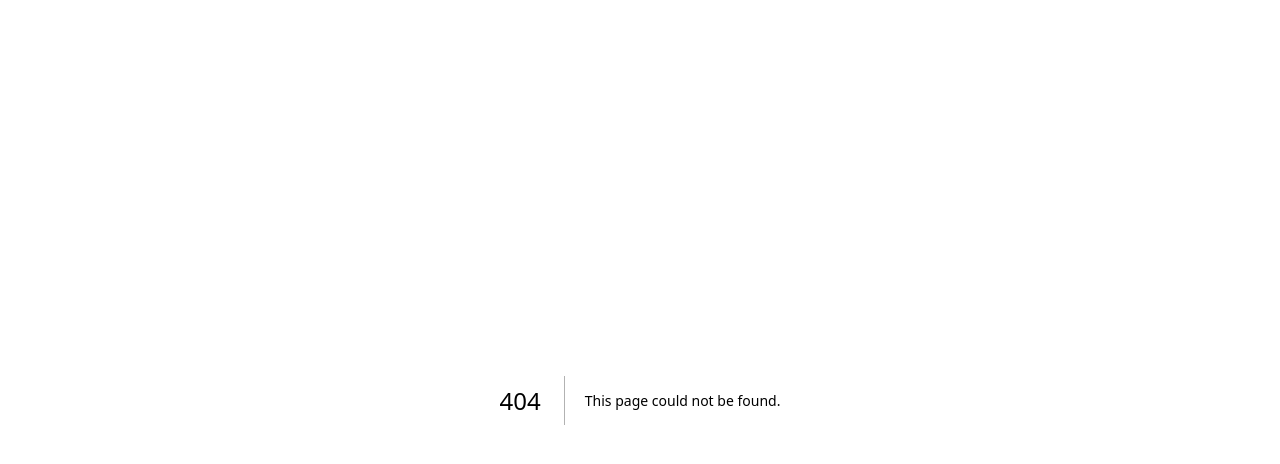
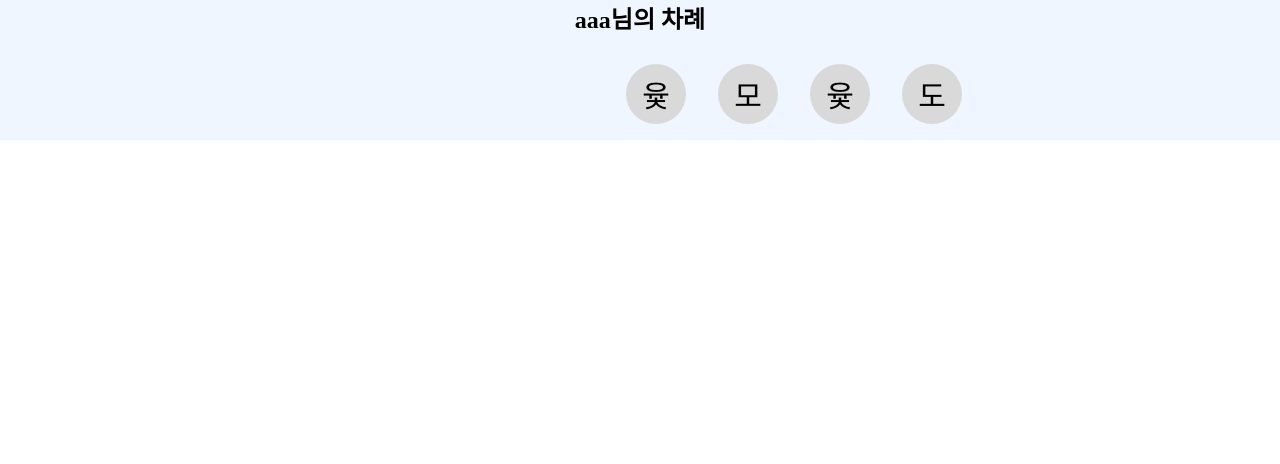
Before and after one commit to YutjjakNori/main, a Next.js app in the folder front-yut/: page /yutThrow in a window 1280 px wide. Before the commit this address had no page. Shown: the top 464 px of the page. Built offline with nearby package versions, Linux system fonts and the light colour scheme.

Commit message:
Feat: 윷 던지기 이미지

```diff
--- /dev/null
+++ b/front-yut/pages/StyledThrow.tsx
@@ -0,0 +1,20 @@
+import * as style from "./YutImage.style";
+
+interface YutImageProps {
+  Icon?: any;
+  width?: string;
+  height?: string;
+}
+
+function StyledThrow({ Icon, width, height }: YutImageProps) {
+  return (
+    <>
+      <style.StyledThrow width={width} height={height}>
+        <Icon />
+      </style.StyledThrow>
+    </>
+  );
+}
+
+export type { YutImageProps };
+export default StyledThrow;
--- /dev/null
+++ b/front-yut/pages/YutImage.style.tsx
@@ -0,0 +1,13 @@
+import styled from "styled-components";
+import { YutImageProps } from "./StyledThrow";
+
+const StyledThrow = styled.div<YutImageProps>`
+  /* width: 100%; */
+
+  svg {
+    width: ${(props) => props.width || "60%"};
+    height: ${(props) => props.height || "60%"};
+  }
+`;
+
+export { StyledThrow };
--- a/front-yut/pages/compoTest.tsx
+++ b/front-yut/pages/compoTest.tsx
@@ -16,7 +16,9 @@ const CompoTest = () => {
   };
   const exitBtnInfo: CircleButtonProps = {
     Icon: Svg,
+    fontSize: "",
     text: "",
+    color: "#575757",
     backgroundColor: "#EA857C",
     borderColor: "transparent",
   };
@@ -34,7 +36,9 @@ const CompoTest = () => {
       <StyledContainer2>
         <CircleButton
           Icon={exitBtnInfo.Icon}
+          fontSize={exitBtnInfo.fontSize}
           text={exitBtnInfo.text}
+          color={exitBtnInfo.color}
           backgroundColor={exitBtnInfo.backgroundColor}
           borderColor={exitBtnInfo.borderColor}
         />
--- /dev/null
+++ b/front-yut/pages/yutThrow.tsx
@@ -0,0 +1,92 @@
+import { useState } from "react";
+import styled from "styled-components";
+import CircleButton from "@/present/common/Button/CircleButton";
+import { CircleButtonProps } from "@/present/common/Button/CircleButton";
+
+import Svg from "@/public/icon/do.svg";
+import { StyledThrow } from "./YutImage.style";
+import { YutImageProps } from "./StyledThrow";
+
+const YutThrow = () => {
+  const [name, setName] = useState("aaa");
+  const [resList, setResList] = useState<Array<string>>([
+    "윷",
+    "모",
+    "윷",
+    "도",
+  ]);
+
+  const yutResultInfo: CircleButtonProps = {
+    text: "윷",
+    fontSize: "",
+    color: "black",
+    backgroundColor: "#D9D9D9",
+    borderColor: "transparent",
+  };
+
+  const yutImageInfo: YutImageProps = {
+    Icon: Svg,
+    width: "100px",
+    height: "50px",
+  };
+
+  return (
+    <StyledContainer>
+      <StyledName>{name}님의 차례</StyledName>
+      <StyledContainer2>
+        <StyledResult>
+          {resList.map((data, index) => {
+            return (
+              <CircleButton
+                text={data}
+                fontSize={yutResultInfo.fontSize}
+                color={yutResultInfo.color}
+                backgroundColor={yutResultInfo.backgroundColor}
+                borderColor={yutResultInfo.borderColor}
+              />
+            );
+          })}
+        </StyledResult>
+        <StyledThrow
+          Icon={yutImageInfo.Icon}
+          width={yutImageInfo.width}
+          height={yutImageInfo.height}
+        />
+        {/* <Svg></Svg> */}
+      </StyledContainer2>
+    </StyledContainer>
+  );
+};
+
+const StyledContainer = styled.div`
+  text-align: center;
+  background-color: #f0f6ff;
+`;
+
+const StyledName = styled.h2`
+  /* font-family: */
+  margin-bottom: 1%;
+`;
+
+const StyledContainer2 = styled.div`
+  width: 50%;
+  margin: auto;
+`;
+
+const StyledResult = styled.div`
+  font-weight: bold;
+  width: 60px;
+  font-size: 30px;
+  color: red;
+  margin: auto;
+  display: flex;
+  justify-content: space-evenly;
+`;
+
+// const StyledThrow = styled.div`
+//   display: flex;
+//   justify-content: center;
+//   align-items: center;
+// `;
+
+export default YutThrow;
--- a/front-yut/present/common/Button/CircleButton.style.tsx
+++ b/front-yut/present/common/Button/CircleButton.style.tsx
@@ -5,11 +5,18 @@ const StyledButton = styled.button<CircleButtonProps>`
   width: 100%; //${(props) => props.width || "10rem"};
   aspect-ratio: 1/1;
   border-radius: 50%;
-  color: #575757;
+  font-size: ${(props) =>
+    props.fontSize || "1em"}; // 부모 요소에서 font-size를 지정해줘야함
+  color: ${(props) => props.color || "#black"};
   background-color: ${(props) => props.backgroundColor || "#fff"};
   border: 1px solid ${(props) => props.borderColor || "#fff"};
   text-align: center;
-  padding-top: 10%;
+  /* padding-top: 10%; */
+  display: flex;
+  justify-content: center;
+  align-items: center;
+  flex-shrink: 0;
+  margin: 1rem;
 
   svg {
     width: 50%;
--- a/front-yut/present/common/Button/CircleButton.tsx
+++ b/front-yut/present/common/Button/CircleButton.tsx
@@ -3,6 +3,8 @@ import * as style from "./CircleButton.style";
 interface CircleButtonProps {
   Icon?: any;
   text?: string;
+  fontSize: string;
+  color: string;
   backgroundColor?: string;
   borderColor?: string;
   width?: string;
@@ -11,12 +13,16 @@ interface CircleButtonProps {
 function CircleButton({
   Icon,
   text,
+  fontSize,
+  color,
   backgroundColor,
   borderColor,
 }: CircleButtonProps) {
   return (
     <>
       <style.StyledButton
+        fontSize={fontSize}
+        color={color}
         backgroundColor={backgroundColor}
         borderColor={borderColor}
       >
```
Also changed, not shown: front-yut/public/icon/do.svg (added).
